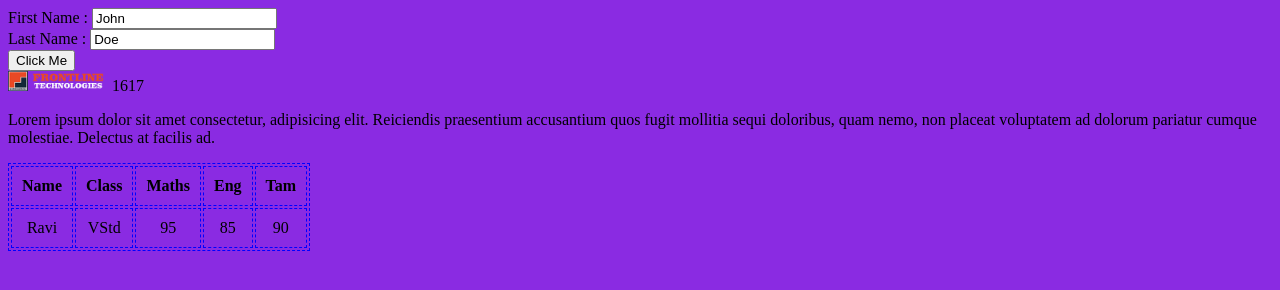
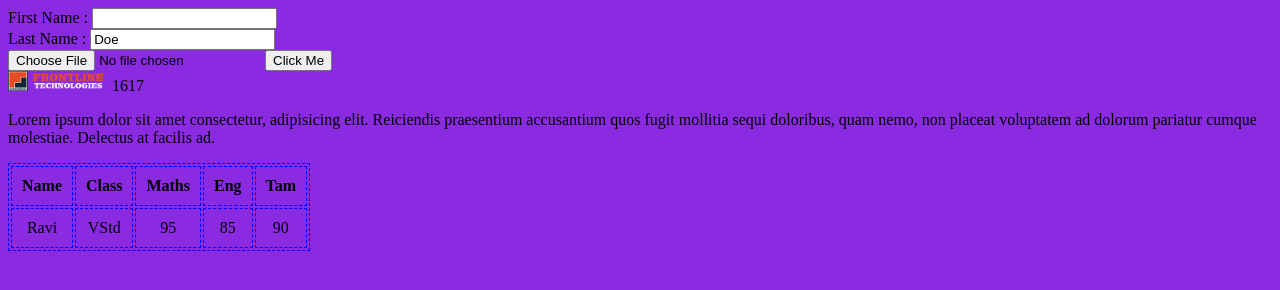
Before and after one commit to anbuthane/sdvplt, a plain HTML site: page index.html in a window 1280 px wide. Drawn offline with Linux system fonts and the light colour scheme.

Commit message:
added file

```diff
--- a/index.html
+++ b/index.html
@@ -27,9 +27,10 @@
   <body style="background-color: blueviolet">
     <form>
       <label for="fname">First Name : </label>
-      <input type="text" name="fname" id="fname" value="John" /><br />
+      <input type="text" name="fname" id="fname" minlength="6" required /><br />
       <label for="lname">Last Name : </label>
       <input type="text" name="lname" id="lname" value="Doe" /><br />
+      <input type="file" id="file" name="file">
       <input type="submit" value="Click Me" />
     </form>
     <!--[if lt IE 7]>
```
